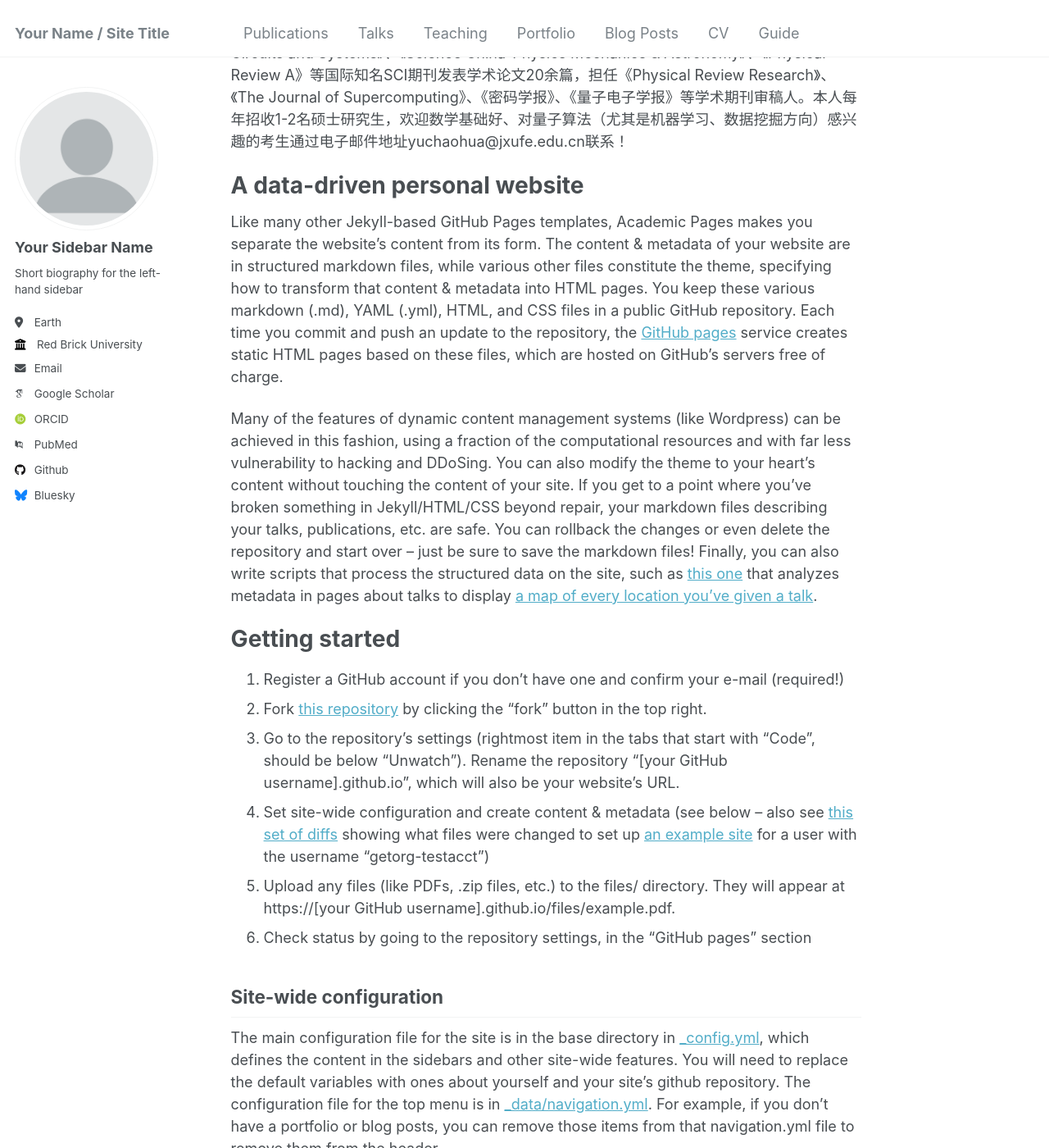
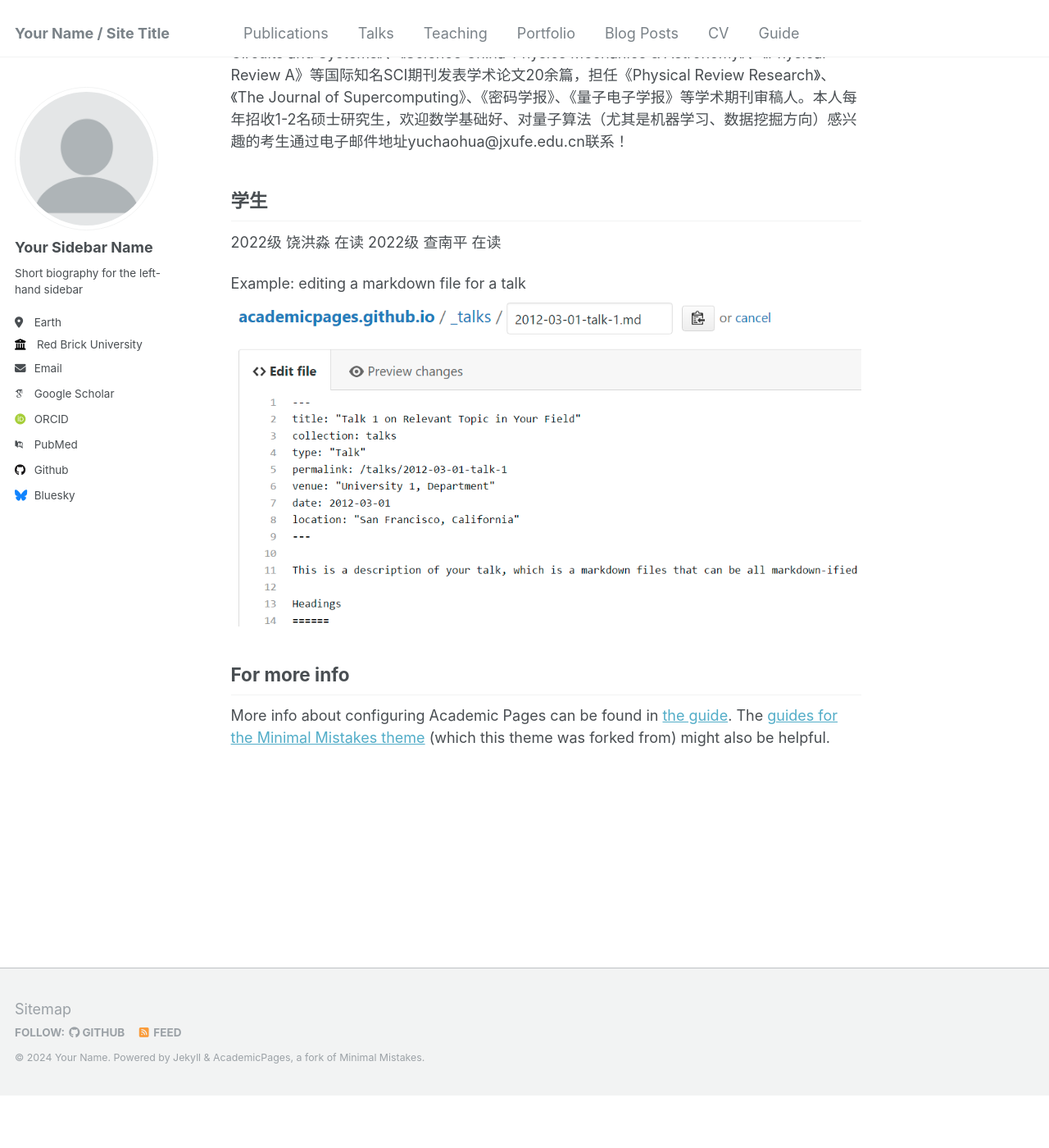
Before and after one commit to YCHbetter/YCHbetter.github.io, a Jekyll site: the page built from _pages/about.md, in a window 1280 px wide and 1400 px high, scrolled down 205 px. Shown: the whole window at 82% size. Built offline with Jekyll 4.4.1, drawn with Linux system fonts in a browser that asks for light colours; some web fonts are replaced; after the commit the page ends 1540 px from its top, so only the background shows below that; some of the changed text lies outside the part shown.

Commit message:
Update about.md

```diff
--- a/_pages/about.md
+++ b/_pages/about.md
@@ -9,37 +9,10 @@ redirect_from:
 
 吁超华，男，1989年生，博士，江西财经大学讲师，电子信息专业硕导，研究方向为量子算法。2019年博士毕业于北京邮电大学，并获得校优秀博士论文奖，博士期间受国家公派在澳大利亚西澳大学物理学院联合培养一年（2017.09-2018.09）。目前已在《IEEE Transactions on Knowledge and Data Engineering》、《IEEE Journal on Emerging and Selected Topics in Circuits and Systems》、《Science China-Physics Mechanics & Astronomy》、《Physical Review A》等国际知名SCI期刊发表学术论文20余篇，担任《Physical Review Research》、《The Journal of Supercomputing》、《密码学报》、《量子电子学报》等学术期刊审稿人。本人每年招收1-2名硕士研究生，欢迎数学基础好、对量子算法（尤其是机器学习、数据挖掘方向）感兴趣的考生通过电子邮件地址yuchaohua@jxufe.edu.cn联系！
 
-A data-driven personal website
-======
-Like many other Jekyll-based GitHub Pages templates, Academic Pages makes you separate the website's content from its form. The content & metadata of your website are in structured markdown files, while various other files constitute the theme, specifying how to transform that content & metadata into HTML pages. You keep these various markdown (.md), YAML (.yml), HTML, and CSS files in a public GitHub repository. Each time you commit and push an update to the repository, the [GitHub pages](https://pages.github.com/) service creates static HTML pages based on these files, which are hosted on GitHub's servers free of charge.
-
-Many of the features of dynamic content management systems (like Wordpress) can be achieved in this fashion, using a fraction of the computational resources and with far less vulnerability to hacking and DDoSing. You can also modify the theme to your heart's content without touching the content of your site. If you get to a point where you've broken something in Jekyll/HTML/CSS beyond repair, your markdown files describing your talks, publications, etc. are safe. You can rollback the changes or even delete the repository and start over -- just be sure to save the markdown files! Finally, you can also write scripts that process the structured data on the site, such as [this one](https://github.com/academicpages/academicpages.github.io/blob/master/talkmap.ipynb) that analyzes metadata in pages about talks to display [a map of every location you've given a talk](https://academicpages.github.io/talkmap.html).
-
-Getting started
-======
-1. Register a GitHub account if you don't have one and confirm your e-mail (required!)
-1. Fork [this repository](https://github.com/academicpages/academicpages.github.io) by clicking the "fork" button in the top right.
-1. Go to the repository's settings (rightmost item in the tabs that start with "Code", should be below "Unwatch"). Rename the repository "[your GitHub username].github.io", which will also be your website's URL.
-1. Set site-wide configuration and create content & metadata (see below -- also see [this set of diffs](http://archive.is/3TPas) showing what files were changed to set up [an example site](https://getorg-testacct.github.io) for a user with the username "getorg-testacct")
-1. Upload any files (like PDFs, .zip files, etc.) to the files/ directory. They will appear at https://[your GitHub username].github.io/files/example.pdf.
-1. Check status by going to the repository settings, in the "GitHub pages" section
-
-Site-wide configuration
+学生
 ------
-The main configuration file for the site is in the base directory in [_config.yml](https://github.com/academicpages/academicpages.github.io/blob/master/_config.yml), which defines the content in the sidebars and other site-wide features. You will need to replace the default variables with ones about yourself and your site's github repository. The configuration file for the top menu is in [_data/navigation.yml](https://github.com/academicpages/academicpages.github.io/blob/master/_data/navigation.yml). For example, if you don't have a portfolio or blog posts, you can remove those items from that navigation.yml file to remove them from the header.
-
-Create content & metadata
-------
-For site content, there is one markdown file for each type of content, which are stored in directories like _publications, _talks, _posts, _teaching, or _pages. For example, each talk is a markdown file in the [_talks directory](https://github.com/academicpages/academicpages.github.io/tree/master/_talks). At the top of each markdown file is structured data in YAML about the talk, which the theme will parse to do lots of cool stuff. The same structured data about a talk is used to generate the list of talks on the [Talks page](https://academicpages.github.io/talks), each [individual page](https://academicpages.github.io/talks/2012-03-01-talk-1) for specific talks, the talks section for the [CV page](https://academicpages.github.io/cv), and the [map of places you've given a talk](https://academicpages.github.io/talkmap.html) (if you run this [python file](https://github.com/academicpages/academicpages.github.io/blob/master/talkmap.py) or [Jupyter notebook](https://github.com/academicpages/academicpages.github.io/blob/master/talkmap.ipynb), which creates the HTML for the map based on the contents of the _talks directory).
-
-**Markdown generator**
-
-I have also created [a set of Jupyter notebooks](https://github.com/academicpages/academicpages.github.io/tree/master/markdown_generator
-) that converts a CSV containing structured data about talks or presentations into individual markdown files that will be properly formatted for the Academic Pages template. The sample CSVs in that directory are the ones I used to create my own personal website at stuartgeiger.com. My usual workflow is that I keep a spreadsheet of my publications and talks, then run the code in these notebooks to generate the markdown files, then commit and push them to the GitHub repository.
-
-How to edit your site's GitHub repository
-------
-Many people use a git client to create files on their local computer and then push them to GitHub's servers. If you are not familiar with git, you can directly edit these configuration and markdown files directly in the github.com interface. Navigate to a file (like [this one](https://github.com/academicpages/academicpages.github.io/blob/master/_talks/2012-03-01-talk-1.md) and click the pencil icon in the top right of the content preview (to the right of the "Raw | Blame | History" buttons). You can delete a file by clicking the trashcan icon to the right of the pencil icon. You can also create new files or upload files by navigating to a directory and clicking the "Create new file" or "Upload files" buttons.
+2022级 饶洪淼 在读
+2022级 查南平 在读
 
 Example: editing a markdown file for a talk
 ![Editing a markdown file for a talk](/images/editing-talk.png)
```
